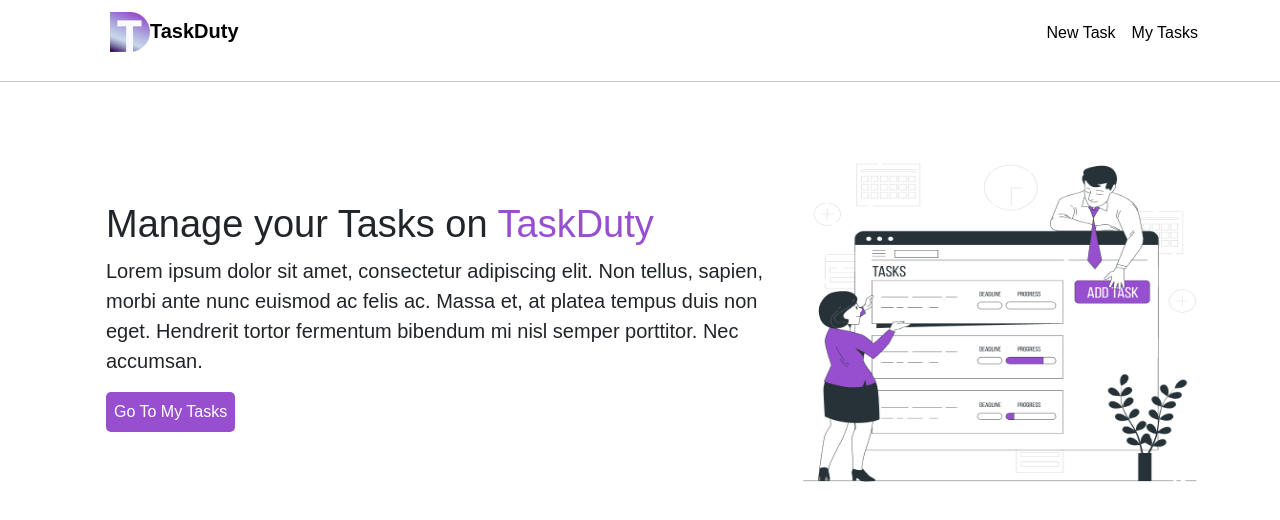
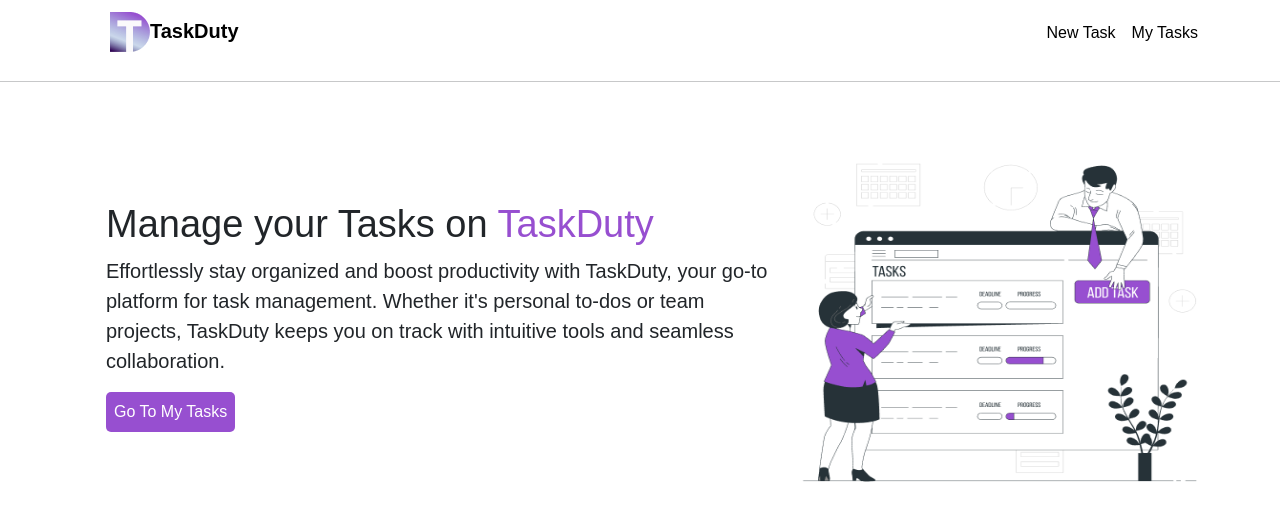
Before and after one commit to AyoRichie1-ops/Task-Web, a React (Vite) app: page / in a window 1280 px wide. Shown: the top 520 px of the page. Built offline with nearby package versions, Linux system fonts and the light colour scheme; a web font is replaced by a local one.

Commit message:
Updated code

```diff
--- a/src/pages/Homepage.jsx
+++ b/src/pages/Homepage.jsx
@@ -11,7 +11,7 @@ const Homepage = () => {
                     Manage your Tasks on <span className='homespan'>TaskDuty</span>
                 </h2>
                 <p>
-                    Lorem ipsum dolor sit amet, consectetur adipiscing elit. Non tellus, sapien, morbi ante nunc euismod ac felis ac. Massa et, at platea tempus duis non eget. Hendrerit tortor fermentum bibendum mi nisl semper porttitor. Nec accumsan.
+                    Effortlessly stay organized and boost productivity with TaskDuty, your go-to platform for task management. Whether it's personal to-dos or team projects, TaskDuty keeps you on track with intuitive tools and seamless collaboration.
                 </p>
                 <a href="/all
             ">
```
